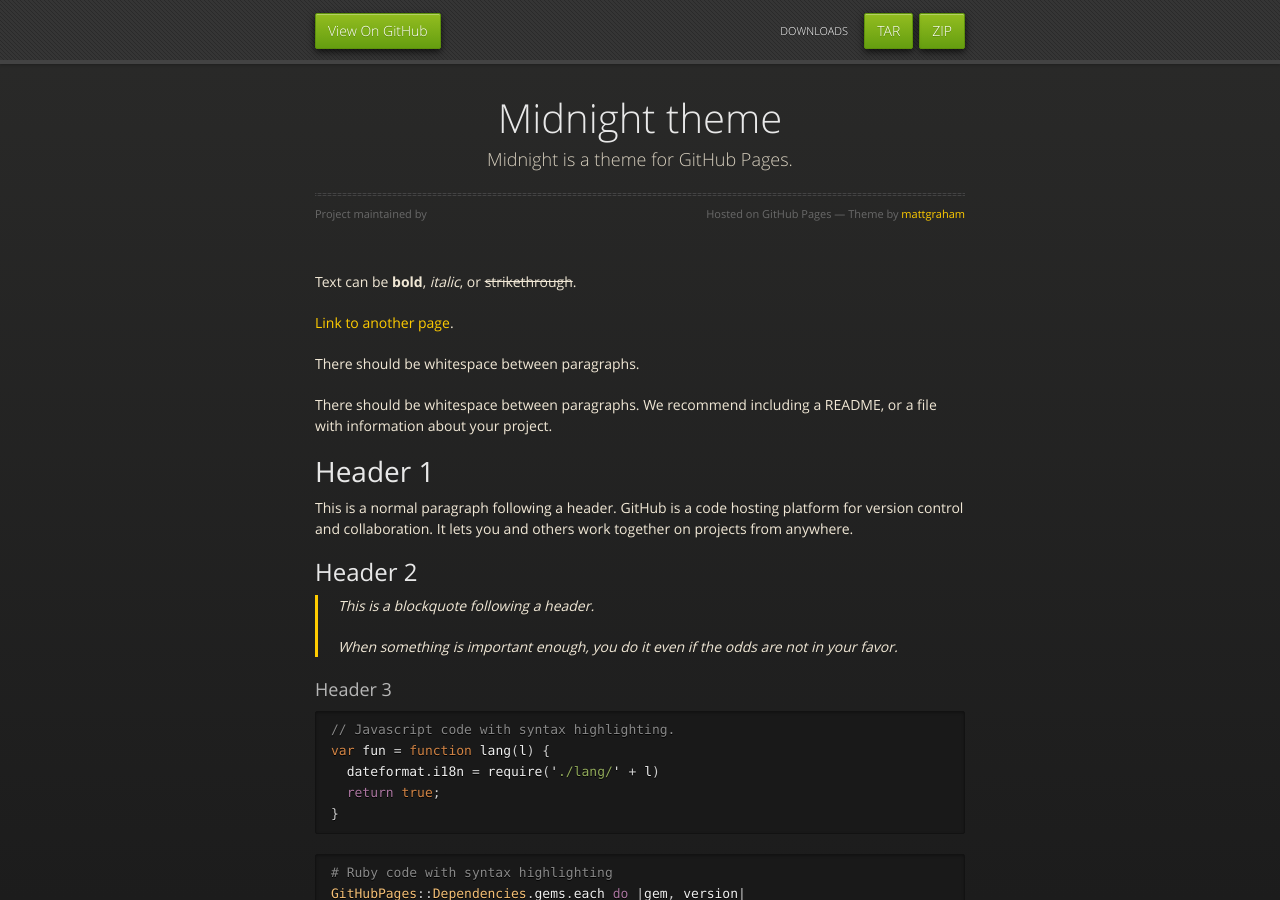
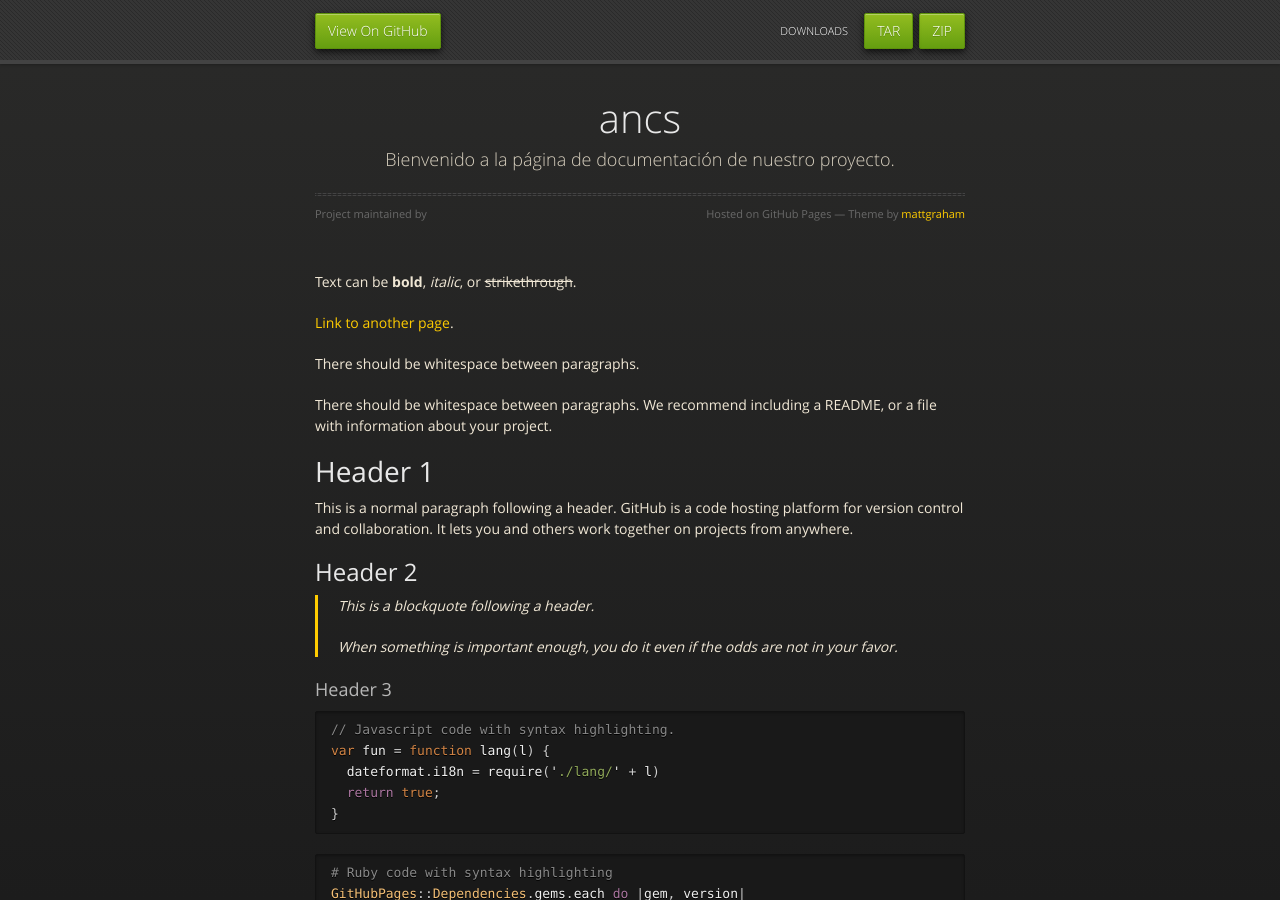
Before and after one commit to MaTthewSsD/ancs, a Jekyll site: the page built from index.md, in a window 1280 px wide and 900 px high. Built offline with Jekyll 4.4.1, drawn with Linux system fonts in a browser that asks for light colours.

Commit message:
Update _config.yml

```diff
--- a/_config.yml
+++ b/_config.yml
@@ -1,6 +1,6 @@
-title: Midnight theme
+title: ancs
 baseurl: "ancs"
-description: Midnight is a theme for GitHub Pages.
+description: Bienvenido a la página de documentación de nuestro proyecto.
 show_downloads: true
 google_analytics:
 theme: jekyll-theme-midnight
```
